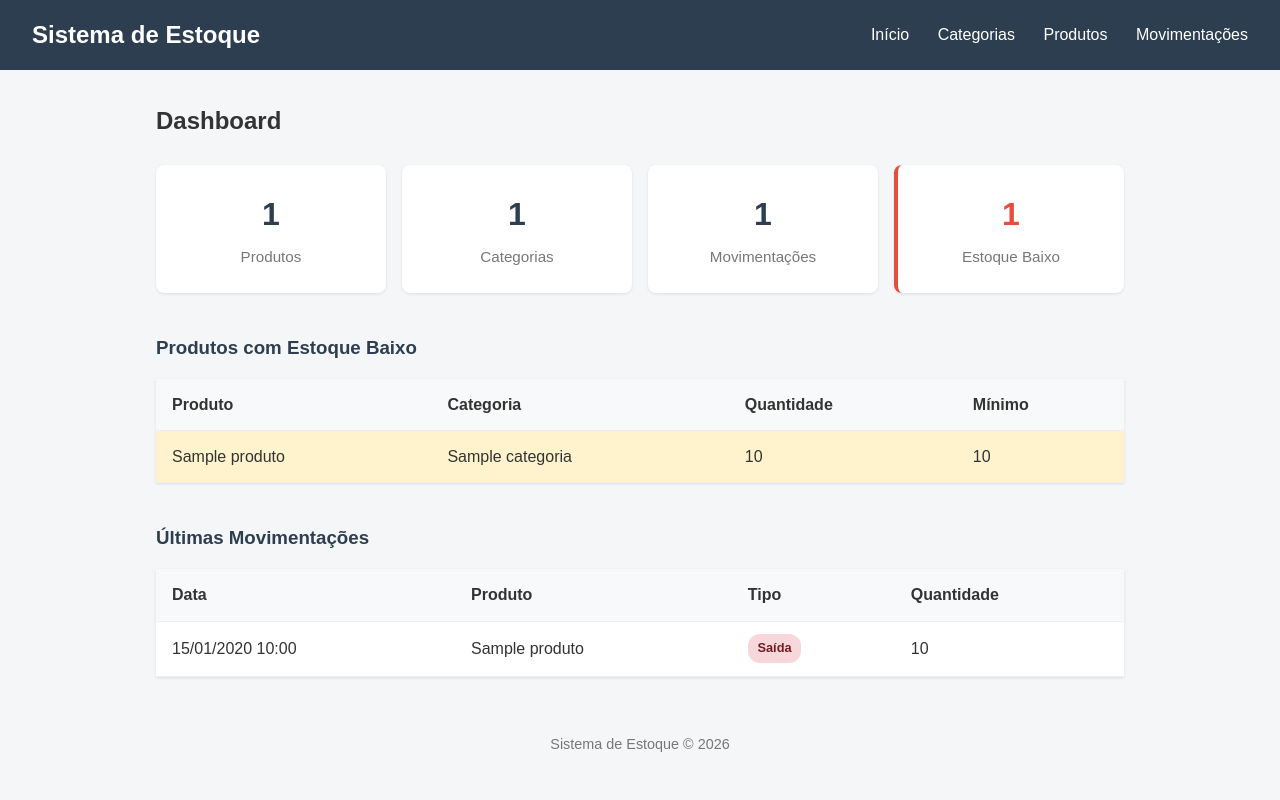
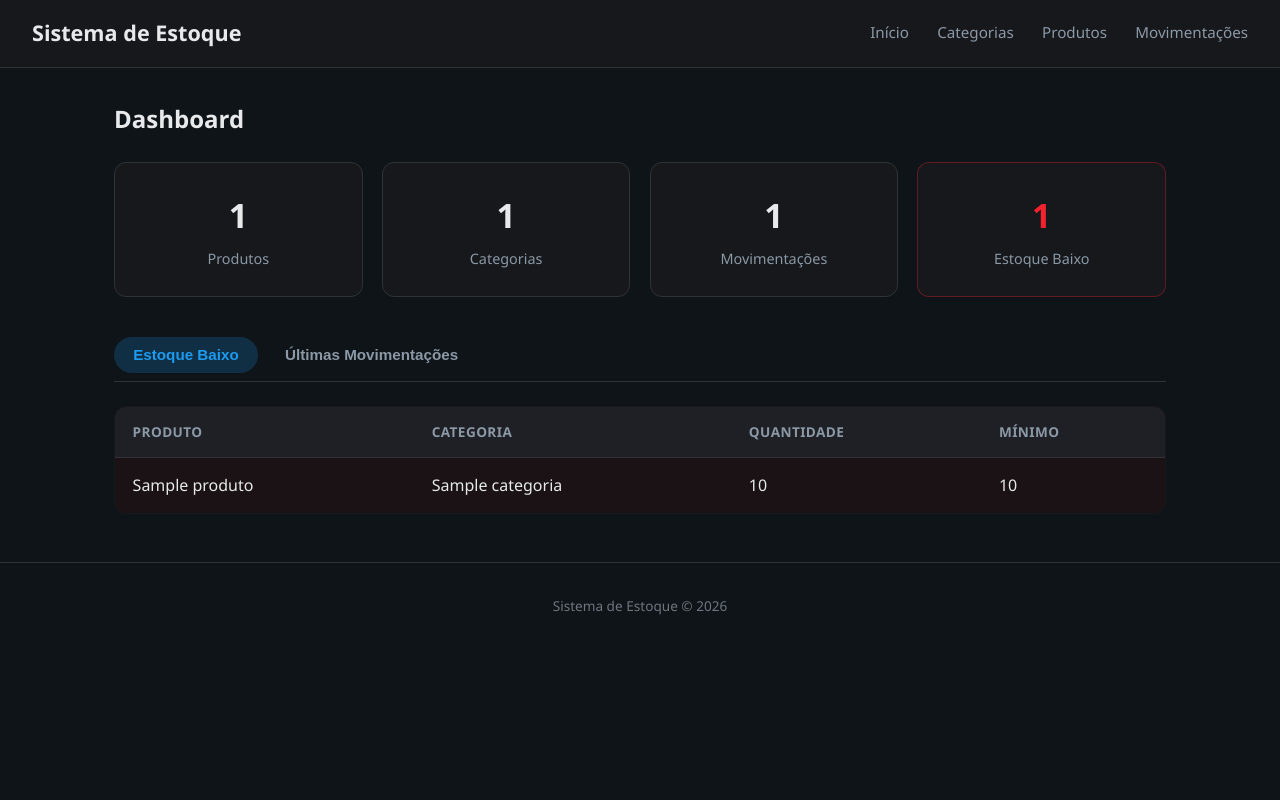
Before and after one commit to vinnyzz07/sistema-de-estoque, a Flask app: page / in a window 1280 px wide. Run offline with Flask 3, Linux system fonts and the light colour scheme; tables that the repository leaves empty hold one stand-in row (values such as "Sample post").

Commit message:
Tema escuro e dashboard atualizada

```diff
--- a/app/static/css/style.css
+++ b/app/static/css/style.css
@@ -5,129 +5,172 @@
 }
 
 body {
-    font-family: Arial, sans-serif;
-    background-color: #f4f6f8;
-    color: #333;
+    font-family: 'Segoe UI', system-ui, -apple-system, sans-serif;
+    background-color: #0f1419;
+    color: #e7e9ea;
     line-height: 1.6;
+    min-height: 100vh;
 }
 
 header {
-    background-color: #2c3e50;
-    color: white;
+    background-color: #16181c;
+    border-bottom: 1px solid #2f3336;
     padding: 1rem 2rem;
     display: flex;
     justify-content: space-between;
     align-items: center;
+    position: sticky;
+    top: 0;
+    z-index: 100;
 }
 
 header h1 {
-    font-size: 1.5rem;
+    font-size: 1.35rem;
+    font-weight: 700;
+    color: #e7e9ea;
 }
 
 nav a {
-    color: white;
+    color: #8b98a5;
     text-decoration: none;
     margin-left: 1.5rem;
+    font-size: 0.95rem;
+    transition: color 0.2s;
 }
 
 nav a:hover {
-    text-decoration: underline;
+    color: #e7e9ea;
 }
 
 main {
-    max-width: 1000px;
+    max-width: 1100px;
     margin: 2rem auto;
-    padding: 0 1rem;
+    padding: 0 1.5rem;
 }
 
 footer {
     text-align: center;
-    padding: 1.5rem;
-    color: #777;
-    font-size: 0.9rem;
+    padding: 2rem;
+    color: #6e767d;
+    font-size: 0.85rem;
+    border-top: 1px solid #2f3336;
+    margin-top: 3rem;
 }
 
 .alerta {
-    padding: 0.8rem 1rem;
-    margin-bottom: 1rem;
-    border-radius: 4px;
+    padding: 0.9rem 1.2rem;
+    margin-bottom: 1.5rem;
+    border-radius: 8px;
+    font-size: 0.95rem;
 }
 
 .alerta-sucesso {
-    background-color: #d4edda;
-    color: #155724;
+    background-color: #0d2818;
+    color: #00ba7c;
+    border: 1px solid #00ba7c33;
 }
 
 .alerta-erro {
-    background-color: #f8d7da;
-    color: #721c24;
+    background-color: #2a1215;
+    color: #f4212e;
+    border: 1px solid #f4212e33;
 }
 
 .cabecalho-pagina {
     display: flex;
     justify-content: space-between;
     align-items: center;
-    margin-bottom: 1.5rem;
+    margin-bottom: 1.8rem;
+    flex-wrap: wrap;
+    gap: 1rem;
+}
+
+.cabecalho-pagina h2 {
+    font-size: 1.5rem;
+    font-weight: 700;
 }
 
 .botao {
     display: inline-block;
-    padding: 0.5rem 1rem;
+    padding: 0.55rem 1.1rem;
     border: none;
-    border-radius: 4px;
+    border-radius: 9999px;
     text-decoration: none;
     cursor: pointer;
-    font-size: 0.95rem;
+    font-size: 0.9rem;
+    font-weight: 600;
+    transition: background-color 0.2s, transform 0.1s;
+}
+
+.botao:hover {
+    transform: translateY(-1px);
 }
 
 .botao-primario {
-    background-color: #3498db;
-    color: white;
+    background-color: #1d9bf0;
+    color: #fff;
 }
 
 .botao-primario:hover {
-    background-color: #2980b9;
+    background-color: #1a8cd8;
 }
 
 .botao-secundario {
-    background-color: #95a5a6;
-    color: white;
+    background-color: transparent;
+    color: #e7e9ea;
+    border: 1px solid #536471;
 }
 
 .botao-secundario:hover {
-    background-color: #7f8c8d;
+    background-color: #1e2025;
+    border-color: #8b98a5;
 }
 
 .botao-perigo {
-    background-color: #e74c3c;
-    color: white;
+    background-color: transparent;
+    color: #f4212e;
+    border: 1px solid #f4212e55;
 }
 
 .botao-perigo:hover {
-    background-color: #c0392b;
+    background-color: #2a1215;
 }
 
 .botao-pequeno {
-    padding: 0.3rem 0.6rem;
-    font-size: 0.85rem;
+    padding: 0.3rem 0.75rem;
+    font-size: 0.8rem;
 }
 
 table {
     width: 100%;
     border-collapse: collapse;
-    background: white;
-    box-shadow: 0 1px 3px rgba(0,0,0,0.1);
+    background-color: #16181c;
+    border-radius: 12px;
+    overflow: hidden;
+    border: 1px solid #2f3336;
 }
 
 th, td {
-    padding: 0.8rem 1rem;
+    padding: 0.9rem 1.1rem;
     text-align: left;
-    border-bottom: 1px solid #eee;
+    border-bottom: 1px solid #2f3336;
 }
 
 th {
-    background-color: #f8f9fa;
+    background-color: #1e2025;
     font-weight: 600;
+    color: #8b98a5;
+    font-size: 0.85rem;
+    text-transform: uppercase;
+    letter-spacing: 0.03em;
+}
+
+tr:last-child td {
+    border-bottom: none;
+}
+
+tr:hover td {
+    background-color: #1e2025;
 }
 
 .acoes {
@@ -135,147 +178,222 @@ th {
 }
 
 .acoes .botao {
-    margin-right: 0.3rem;
+    margin-right: 0.4rem;
 }
 
 .formulario {
-    background: white;
-    padding: 1.5rem;
-    border-radius: 6px;
-    box-shadow: 0 1px 3px rgba(0,0,0,0.1);
-    max-width: 500px;
+    background-color: #16181c;
+    padding: 1.8rem;
+    border-radius: 12px;
+    border: 1px solid #2f3336;
+    max-width: 520px;
 }
 
 .campo {
-    margin-bottom: 1.2rem;
+    margin-bottom: 1.3rem;
 }
 
 .campo label {
     display: block;
-    margin-bottom: 0.4rem;
+    margin-bottom: 0.45rem;
     font-weight: 600;
+    font-size: 0.9rem;
+    color: #8b98a5;
 }
 
 .campo input,
 .campo textarea,
 .campo select {
     width: 100%;
-    padding: 0.6rem;
-    border: 1px solid #ccc;
-    border-radius: 4px;
-    font-size: 1rem;
+    padding: 0.7rem 0.9rem;
+    border: 1px solid #2f3336;
+    border-radius: 8px;
+    font-size: 0.95rem;
+    background-color: #0f1419;
+    color: #e7e9ea;
+    transition: border-color 0.2s;
+}
+
+.campo input:focus,
+.campo textarea:focus,
+.campo select:focus {
+    outline: none;
+    border-color: #1d9bf0;
 }
 
 .botoes-formulario {
-    margin-top: 1.5rem;
-}
-
-.botoes-formulario .botao {
-    margin-right: 0.5rem;
+    margin-top: 1.8rem;
+    display: flex;
+    gap: 0.7rem;
 }
 
 .mensagem-vazia {
-    background: white;
-    padding: 2rem;
+    background-color: #16181c;
+    padding: 2.5rem;
     text-align: center;
-    color: #777;
-    border-radius: 6px;
-}
-
-.estoque-baixo {
-    background-color: #fff3cd !important;
+    color: #6e767d;
+    border-radius: 12px;
+    border: 1px solid #2f3336;
 }
 
 .badge {
     display: inline-block;
-    padding: 0.25rem 0.6rem;
-    border-radius: 12px;
-    font-size: 0.8rem;
+    padding: 0.25rem 0.7rem;
+    border-radius: 9999px;
+    font-size: 0.78rem;
     font-weight: 600;
 }
 
 .badge-ok {
-    background-color: #d4edda;
-    color: #155724;
+    background-color: #0d2818;
+    color: #00ba7c;
 }
 
 .badge-alerta {
-    background-color: #f8d7da;
-    color: #721c24;
+    background-color: #2a1215;
+    color: #f4212e;
 }
 
 .badge-entrada {
-    background-color: #d4edda;
-    color: #155724;
+    background-color: #0d2818;
+    color: #00ba7c;
 }
 
 .badge-saida {
-    background-color: #f8d7da;
-    color: #721c24;
+    background-color: #2a1215;
+    color: #f4212e;
+}
+
+.estoque-baixo {
+    background-color: #1a1214 !important;
 }
 
 .cards {
     display: grid;
-    grid-template-columns: repeat(auto-fit, minmax(180px, 1fr));
-    gap: 1rem;
-    margin: 1.5rem 0 2rem 0;
+    grid-template-columns: repeat(auto-fit, minmax(200px, 1fr));
+    gap: 1.2rem;
+    margin: 1.5rem 0 2.5rem 0;
 }
 
 .card {
-    background: white;
-    padding: 1.5rem;
-    border-radius: 8px;
-    box-shadow: 0 1px 3px rgba(0,0,0,0.1);
+    background-color: #16181c;
+    padding: 1.6rem;
+    border-radius: 12px;
+    border: 1px solid #2f3336;
     text-align: center;
+    transition: border-color 0.2s;
+}
+
+.card:hover {
+    border-color: #536471;
 }
 
 .card h3 {
-    font-size: 2rem;
-    color: #2c3e50;
+    font-size: 2.1rem;
+    font-weight: 700;
+    color: #e7e9ea;
     margin-bottom: 0.3rem;
 }
 
 .card p {
-    color: #777;
-    font-size: 0.95rem;
+    color: #8b98a5;
+    font-size: 0.9rem;
 }
 
 .card-alerta {
-    border-left: 4px solid #e74c3c;
+    border-color: #f4212e55;
 }
 
 .card-alerta h3 {
-    color: #e74c3c;
+    color: #f4212e;
 }
 
 .secao {
-    margin-top: 2.5rem;
+    margin-top: 2.8rem;
 }
 
 .secao h3 {
-    margin-bottom: 1rem;
-    color: #2c3e50;
-}
-
-.campo-busca {
-    padding: 0.5rem 0.8rem;
-    border: 1px solid #ccc;
-    border-radius: 4px;
-    margin-right: 0.8rem;
-    font-size: 0.95rem;
-    width: 220px;
+    margin-bottom: 1.1rem;
+    font-size: 1.15rem;
+    color: #e7e9ea;
 }
 
 .filtros {
     display: flex;
     align-items: center;
     gap: 0.8rem;
+    flex-wrap: wrap;
+}
+
+.campo-busca,
+.campo-select {
+    padding: 0.55rem 0.9rem;
+    border: 1px solid #2f3336;
+    border-radius: 9999px;
+    font-size: 0.9rem;
+    background-color: #16181c;
+    color: #e7e9ea;
+}
+
+.campo-busca {
+    width: 220px;
+}
+
+.campo-busca:focus,
+.campo-select:focus {
+    outline: none;
+    border-color: #1d9bf0;
 }
 
 .campo-select {
-    padding: 0.5rem 0.8rem;
-    border: 1px solid #ccc;
-    border-radius: 4px;
+    cursor: pointer;
+}
+
+.botao-pequeno:not(.botao-perigo) {
+    background-color: #1d9bf033;
+    color: #1d9bf0;
+    border: 1px solid #1d9bf055;
+}
+
+.botao-pequeno:not(.botao-perigo):hover {
+    background-color: #1d9bf055;
+    color: #4db5f5;
+}
+
+.abas {
+    display: flex;
+    gap: 0.5rem;
+    margin-bottom: 1.5rem;
+    border-bottom: 1px solid #2f3336;
+    padding-bottom: 0.5rem;
+}
+
+.aba {
+    background: transparent;
+    border: none;
+    color: #8b98a5;
+    padding: 0.6rem 1.2rem;
+    border-radius: 9999px;
+    cursor: pointer;
     font-size: 0.95rem;
-    background-color: white;
+    font-weight: 600;
+    transition: all 0.2s;
 }
+
+.aba:hover {
+    color: #e7e9ea;
+    background-color: #1e2025;
+}
+
+.aba.ativa {
+    background-color: #1d9bf033;
+    color: #1d9bf0;
+}
+
+.conteudo-aba {
+    display: none;
+}
+
+.conteudo-aba.ativa {
+    display: block;
+}
--- a/app/static/js/script.js
+++ b/app/static/js/script.js
@@ -30,3 +30,20 @@ document.addEventListener('DOMContentLoaded', function () {
         filtroCategoria.addEventListener('change', filtrarProdutos);
     }
 });
+
+document.addEventListener('DOMContentLoaded', function () {
+    const botoesAba = document.querySelectorAll('.aba');
+    const conteudos = document.querySelectorAll('.conteudo-aba');
+
+    botoesAba.forEach(function (botao) {
+        botao.addEventListener('click', function () {
+            const alvo = this.getAttribute('data-aba');
+
+            botoesAba.forEach(b => b.classList.remove('ativa'));
+            conteudos.forEach(c => c.classList.remove('ativa'));
+
+            this.classList.add('ativa');
+            document.getElementById(alvo).classList.add('ativa');
+        });
+    });
+});
--- a/app/templates/index.html
+++ b/app/templates/index.html
@@ -24,9 +24,12 @@
         </div>
     </div>
 
-    <section class="secao">
-        <h3>Produtos com Estoque Baixo</h3>
+    <div class="abas">
+        <button class="aba ativa" data-aba="estoque-baixo">Estoque Baixo</button>
+        <button class="aba" data-aba="movimentacoes">Últimas Movimentações</button>
+    </div>
 
+    <div id="estoque-baixo" class="conteudo-aba ativa">
         {% if produtos_estoque_baixo %}
             <table>
                 <thead>
@@ -51,11 +54,9 @@
         {% else %}
             <p class="mensagem-vazia">Nenhum produto com estoque baixo no momento.</p>
         {% endif %}
-    </section>
+    </div>
 
-    <section class="secao">
-        <h3>Últimas Movimentações</h3>
-
+    <div id="movimentacoes" class="conteudo-aba">
         {% if ultimas_movimentacoes %}
             <table>
                 <thead>
@@ -86,5 +87,5 @@
         {% else %}
             <p class="mensagem-vazia">Nenhuma movimentação registrada ainda.</p>
         {% endif %}
-    </section>
+    </div>
 {% endblock %}
```
